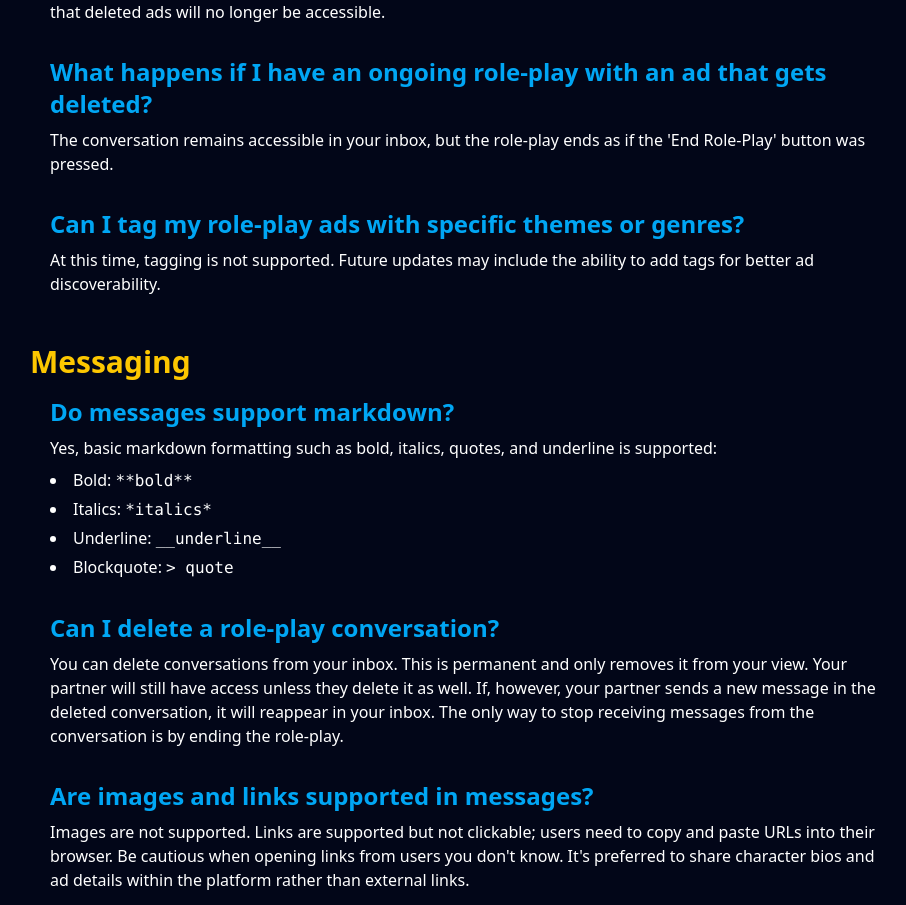
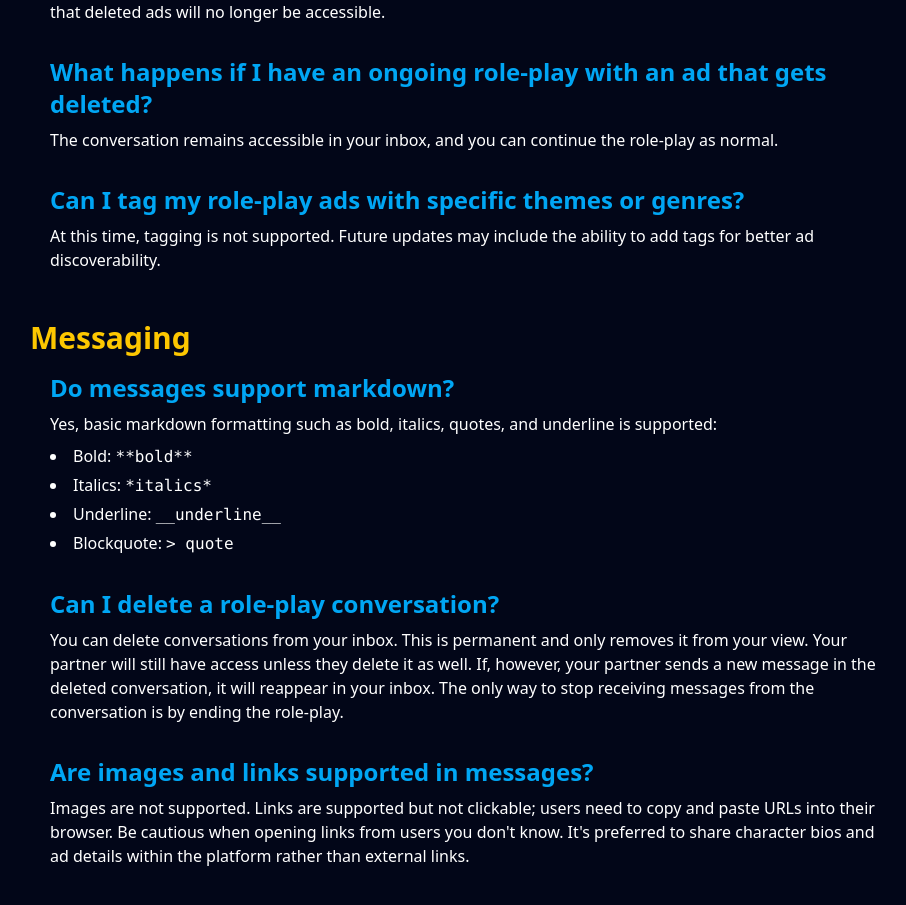
Before and after one commit to Hairum-Qureshi/story-roleplay-app, a React (Vite) app in the folder apps/frontend/: page /faq in a window 1280 px wide. Shown: the part 2628-3533 px from the top of the page, without its empty margins (186-1092 px from the left). Built offline with nearby package versions, Linux system fonts and the light colour scheme; no server answers.

Commit message:
updated FAQ on what happens to an ad that gets deleted while a role-play is in progress

```diff
--- a/apps/frontend/src/pages/FAQ.tsx
+++ b/apps/frontend/src/pages/FAQ.tsx
@@ -157,7 +157,7 @@ export default function FAQ() {
 					question:
 						"What happens if I have an ongoing role-play with an ad that gets deleted?",
 					answer:
-						"The conversation remains accessible in your inbox, but the role-play ends as if the 'End Role-Play' button was pressed."
+						"The conversation remains accessible in your inbox, and you can continue the role-play as normal."
 				},
 				{
 					question:
```
